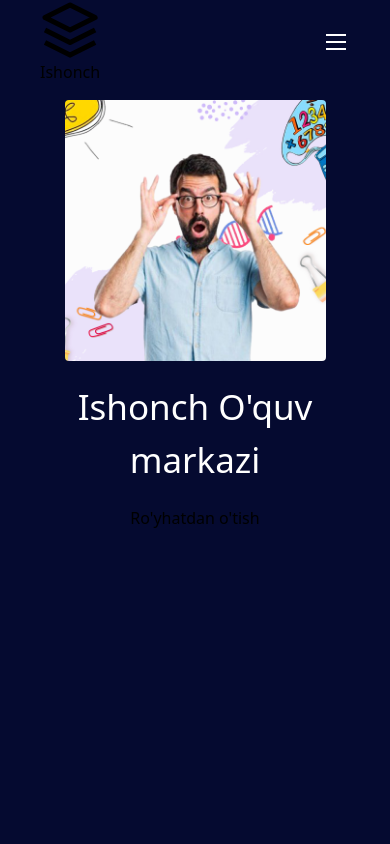
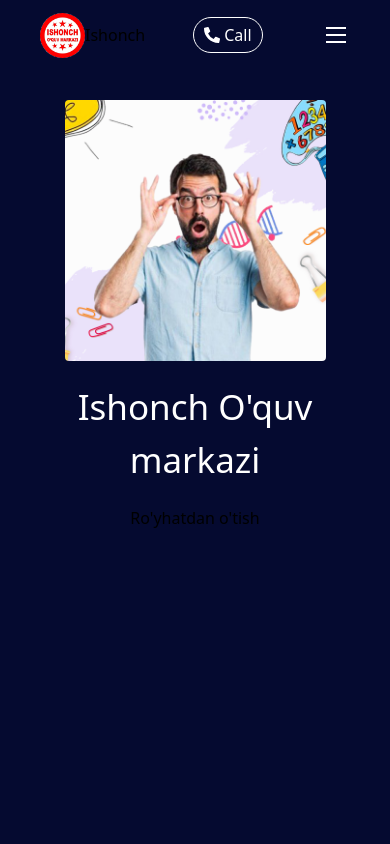
Before and after one commit to shaxzod67/IshonchNew, a React (Vite) app: page / in a window 390 px wide. Shown: the top 844 px of the page. Built offline with nearby package versions, Linux system fonts and the light colour scheme; a web font is replaced by a local one.

Commit message:
Call qoshildi

```diff
--- a/index.html
+++ b/index.html
@@ -2,7 +2,7 @@
 <html lang="en">
   <head>
     <meta charset="UTF-8" />
-    <link rel="icon" type="image/svg+xml" href="/vite.svg" />
+    <link  rel="icon" type="img" href="/src/img/logo.jpg" />
     <meta name="viewport" content="width=device-width, initial-scale=1.0" />
     <title>Ishonch o'quv markazi</title>
   </head>
--- a/src/App.css
+++ b/src/App.css
@@ -31,12 +31,21 @@
     margin: auto;
     padding: 0 40px;
     display: grid;
-    grid-template-columns: auto auto;
+    grid-template-columns: auto auto auto;
     align-items: center;
     justify-content: space-between;
     background: #050A30;
 }
-
+.navbar1 a{
+    display: flex;
+    align-items: center;
+    justify-content: center;
+}
+.navbar1 img{
+    width: 60px;
+    height: 60px;
+    border-radius: 50%;
+}
 .ishonch_h1 {
     color: #fff;
     font-size: 45px;
@@ -178,6 +187,22 @@
     top: 300px;
     font-size: 40px;
 }
+.mediaTel{
+    display: none;
+}
+.mediaTel a{
+    width: 70px;
+    padding: 5px 10px;
+    border-radius: 20px;
+    display: none;
+    border: 1px solid white;
+    display: flex;
+    align-items: center;
+    justify-content: space-between;
+    text-align: center;
+    color: #fff;
+
+}
 
 @media screen and (max-width: 920px) {
     .knopka {
@@ -263,6 +288,10 @@
         box-shadow: 15px 15px  20px rgba(128, 128, 128, 0.574);
         color: #050A30;
     }
+    .mediaTel{
+        display: block;
+
+    }
 
 }
 
@@ -303,4 +332,8 @@
     .ishonch_p{
         display: none;
     }
+    .navbar1 img{
+        width: 45px;
+        height: 45px;
+    }
 }
--- a/src/companents/Header/header.jsx
+++ b/src/companents/Header/header.jsx
@@ -10,6 +10,7 @@
 import { FaBookOpen } from "react-icons/fa6";
 import { BsGraphUp } from "react-icons/bs";
 import { FaPhoneAlt } from "react-icons/fa";
+import logo from '../../img/logo.jpg'
 
 const Header = () => {
 
@@ -39,9 +40,7 @@
                 <div className="navbar" >
                     <div className="navbar1">
                         <Link to="/" className="flex title-font font-medium items-center text-white mb-4 md:mb-0">
-                            <svg xmlns="http://www.w3.org/2000/svg" fill="none" stroke="currentColor" strokeLinejoin="round" strokeWidth="2" className="w-10 h-10 text-white p-2 bg-indigo-500 rounded-full" viewBox="0 0 24 24">
-                                <path d="M12 2L2 7l10 5 10-5-10-5zM2 17l10 5 10-5M2 12l10 5 10-5"></path>
-                            </svg>
+                            <img src={logo} alt="" />
                             <span className="ml-3 text-xl">Ishonch</span>
                         </Link>
                         <nav >
@@ -55,19 +54,23 @@
                                 <li>
                                     <Link to="/natija"><BsGraphUp />Natijalar</Link>
                                 </li>
-                                <li>
+                                <li >
                                     <Link><FaPhoneAlt />
                                         <button onClick={handleTel}>Aloqa</button></Link>
                                 </li>
 
                             </ul>
+                            <div className="mediaTel">
+                                <Link><FaPhoneAlt />
+                                    <button onClick={handleTel}>Call</button></Link>
+                            </div>
 
-                            <div onClick={handleClickNavbar} className={toggleNav}>
+                        </nav>
+                        <div onClick={handleClickNavbar} className={toggleNav}>
                                 <div className="line1"></div>
                                 <div className="line2"></div>
                                 <div className="line3"></div>
                             </div>
-                        </nav>
                     </div>
                 </div>
                 <div className="header">
```
Also changed, not shown: src/img/logo.jpg (added).
